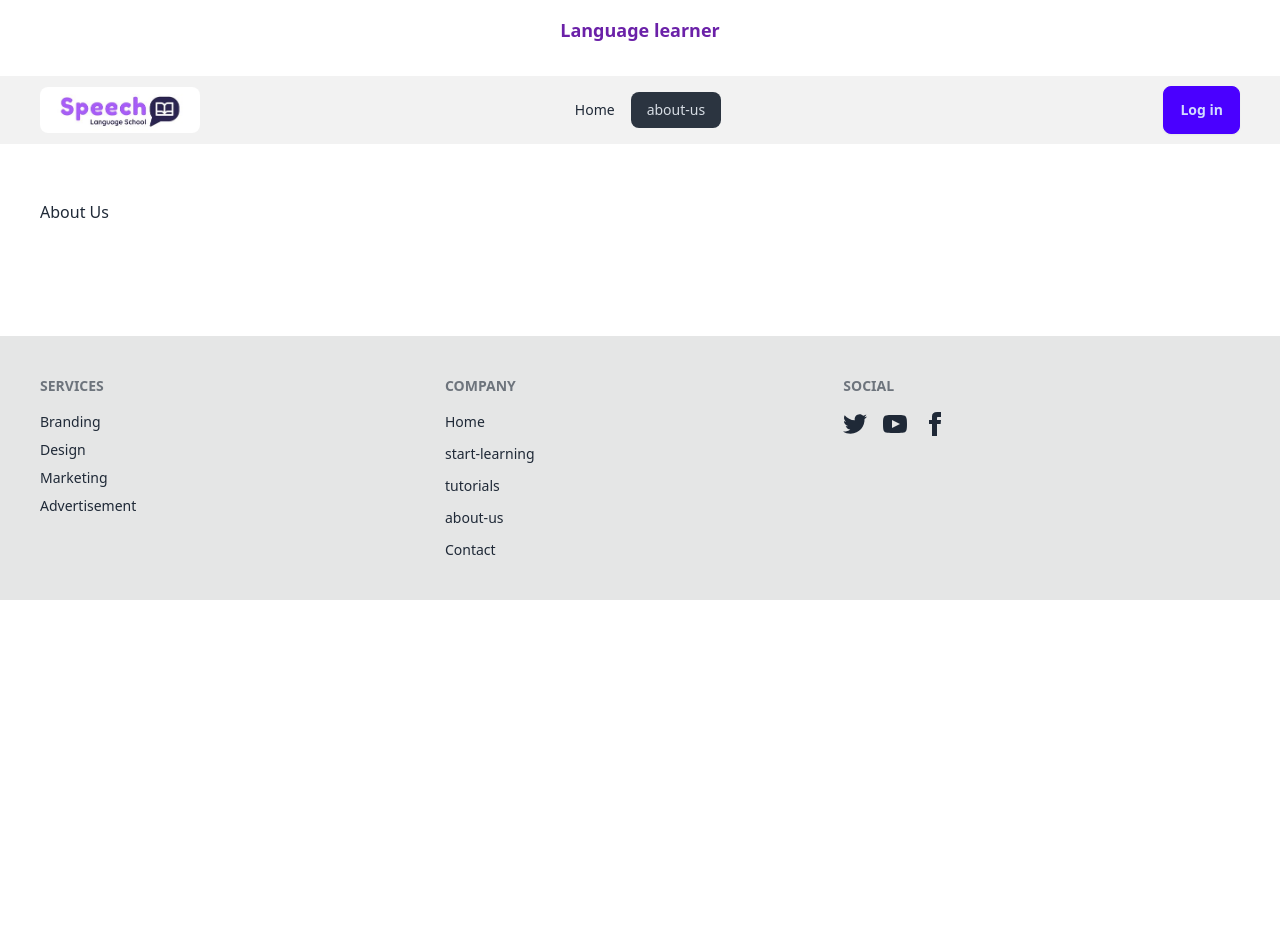
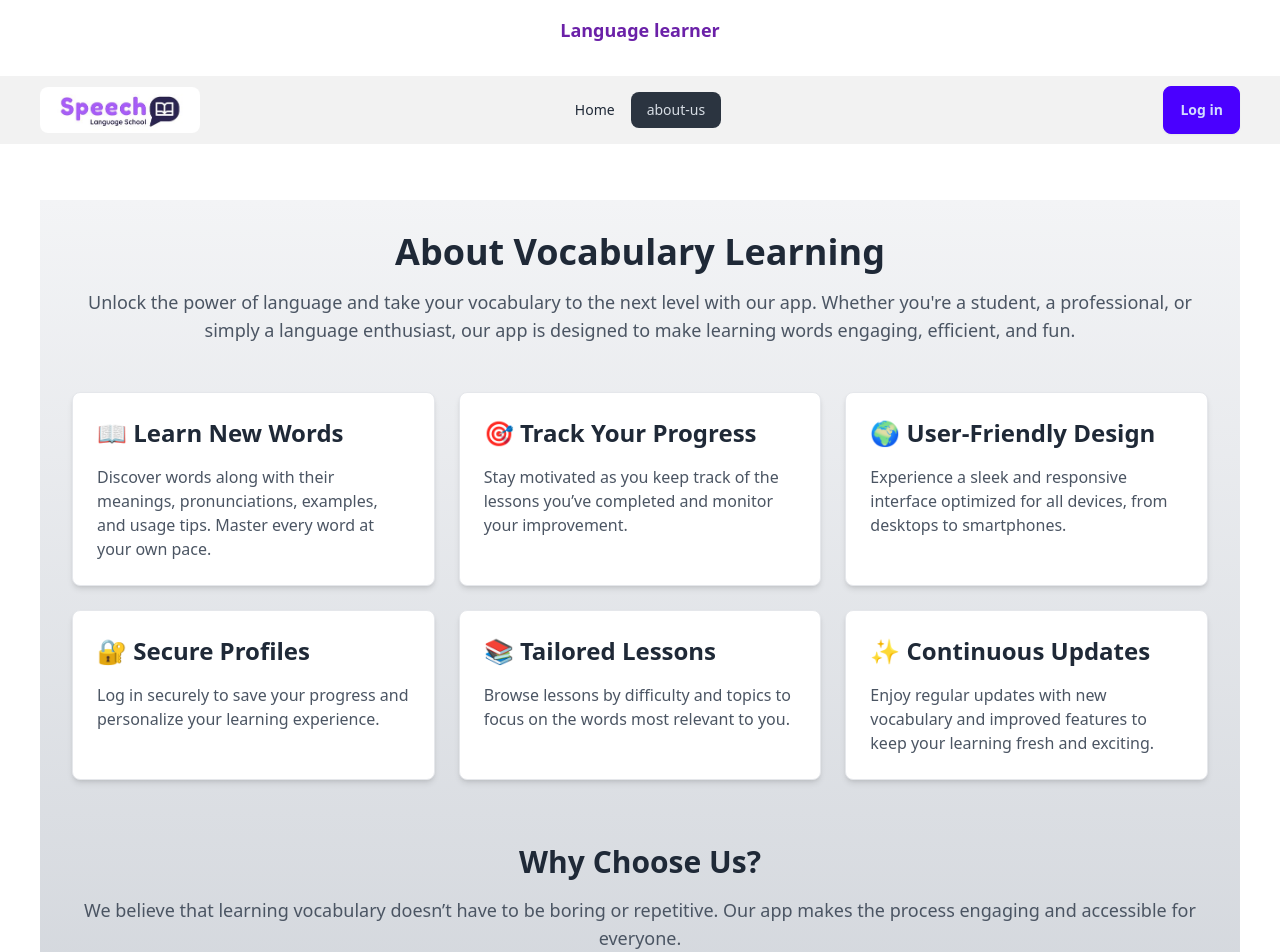
Before and after one commit to mdtowhidulislam12/Jappan-vucabulary-lerning, a React (Vite) app: page /about-us in a window 1280 px wide. Shown: the top 952 px of the page. Before the commit the page ends 800 px from the top, so only its background shows below. Built offline with nearby package versions, Linux system fonts and the light colour scheme; no server answers.

Commit message:
new page added

```diff
--- a/src/pages/Aboutus.jsx
+++ b/src/pages/Aboutus.jsx
@@ -1,11 +1,111 @@
-import React from 'react';
+import React from "react";
+import { Link } from "react-router-dom";
 
 const Aboutus = () => {
-    return (
-        <div>
-            About Us
+  return (
+    <div className="p-4 md:p-8 bg-gradient-to-b from-gray-100 to-gray-300">
+      {/* Header Section */}
+      <div className="max-w-6xl mx-auto text-center">
+        <h1 className="text-3xl font-bold text-gray-800 md:text-4xl">
+          About Vocabulary Learning
+        </h1>
+        <p className="mt-4 text-base text-gray-600 md:text-lg">
+          Unlock the power of language and take your vocabulary to the next
+          level with our app. Whether you're a student, a professional, or
+          simply a language enthusiast, our app is designed to make learning
+          words engaging, efficient, and fun.
+        </p>
+      </div>
+
+      {/* Features Grid */}
+      <div className="grid grid-cols-1 gap-6 mt-12 md:grid-cols-2 lg:grid-cols-3">
+        {/* Feature Card 1 */}
+        <div className="p-6 bg-white border rounded-lg shadow-md">
+          <h2 className="text-xl font-semibold text-gray-800 md:text-2xl">
+            📖 Learn New Words
+          </h2>
+          <p className="mt-4 text-gray-600">
+            Discover words along with their meanings, pronunciations, examples,
+            and usage tips. Master every word at your own pace.
+          </p>
         </div>
-    );
+
+        {/* Feature Card 2 */}
+        <div className="p-6 bg-white border rounded-lg shadow-md">
+          <h2 className="text-xl font-semibold text-gray-800 md:text-2xl">
+            🎯 Track Your Progress
+          </h2>
+          <p className="mt-4 text-gray-600">
+            Stay motivated as you keep track of the lessons you’ve completed and
+            monitor your improvement.
+          </p>
+        </div>
+
+        {/* Feature Card 3 */}
+        <div className="p-6 bg-white border rounded-lg shadow-md">
+          <h2 className="text-xl font-semibold text-gray-800 md:text-2xl">
+            🌍 User-Friendly Design
+          </h2>
+          <p className="mt-4 text-gray-600">
+            Experience a sleek and responsive interface optimized for all
+            devices, from desktops to smartphones.
+          </p>
+        </div>
+
+        {/* Feature Card 4 */}
+        <div className="p-6 bg-white border rounded-lg shadow-md">
+          <h2 className="text-xl font-semibold text-gray-800 md:text-2xl">
+            🔐 Secure Profiles
+          </h2>
+          <p className="mt-4 text-gray-600">
+            Log in securely to save your progress and personalize your learning
+            experience.
+          </p>
+        </div>
+
+        {/* Feature Card 5 */}
+        <div className="p-6 bg-white border rounded-lg shadow-md">
+          <h2 className="text-xl font-semibold text-gray-800 md:text-2xl">
+            📚 Tailored Lessons
+          </h2>
+          <p className="mt-4 text-gray-600">
+            Browse lessons by difficulty and topics to focus on the words most
+            relevant to you.
+          </p>
+        </div>
+
+        {/* Feature Card 6 */}
+        <div className="p-6 bg-white border rounded-lg shadow-md">
+          <h2 className="text-xl font-semibold text-gray-800 md:text-2xl">
+            ✨ Continuous Updates
+          </h2>
+          <p className="mt-4 text-gray-600">
+            Enjoy regular updates with new vocabulary and improved features to
+            keep your learning fresh and exciting.
+          </p>
+        </div>
+      </div>
+
+      {/* Why Choose Us Section */}
+      <div className="max-w-6xl mx-auto mt-16 text-center">
+        <h2 className="text-2xl font-bold text-gray-800 md:text-3xl">
+          Why Choose Us?
+        </h2>
+        <p className="mt-4 text-base text-gray-600 md:text-lg">
+          We believe that learning vocabulary doesn’t have to be boring or
+          repetitive. Our app makes the process engaging and accessible for
+          everyone.
+        </p>
+      </div>
+
+      {/* Call to Action Button */}
+      <div className="flex justify-center mt-8">
+        <Link to={'/start-learning'} className="px-6 py-3 text-sm font-bold text-white transition bg-blue-500 rounded-lg shadow-md hover:bg-blue-600 md:text-base">
+          Start Learning Now
+        </Link>
+      </div>
+    </div>
+  );
 };
 
 export default Aboutus;
```
